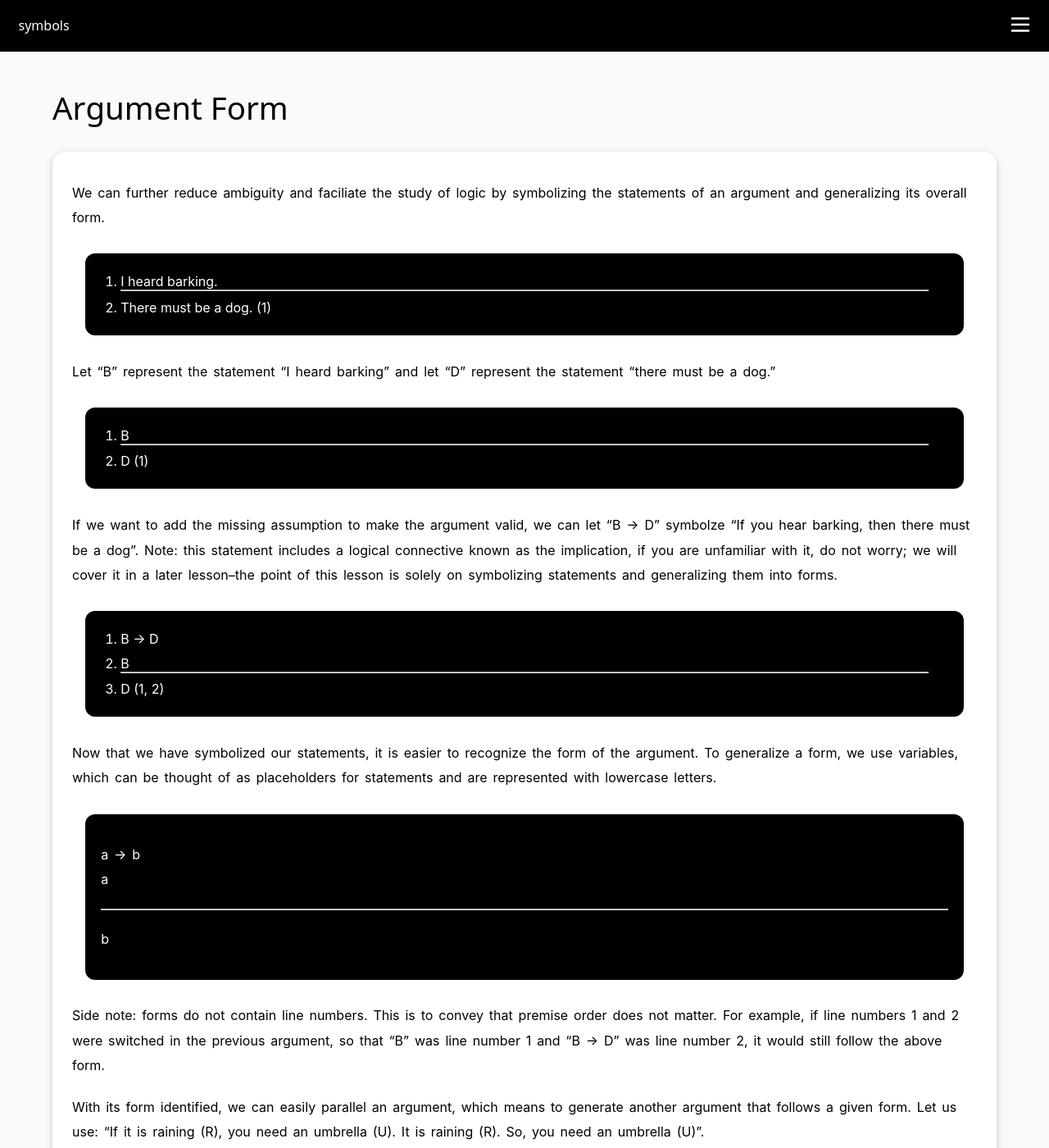
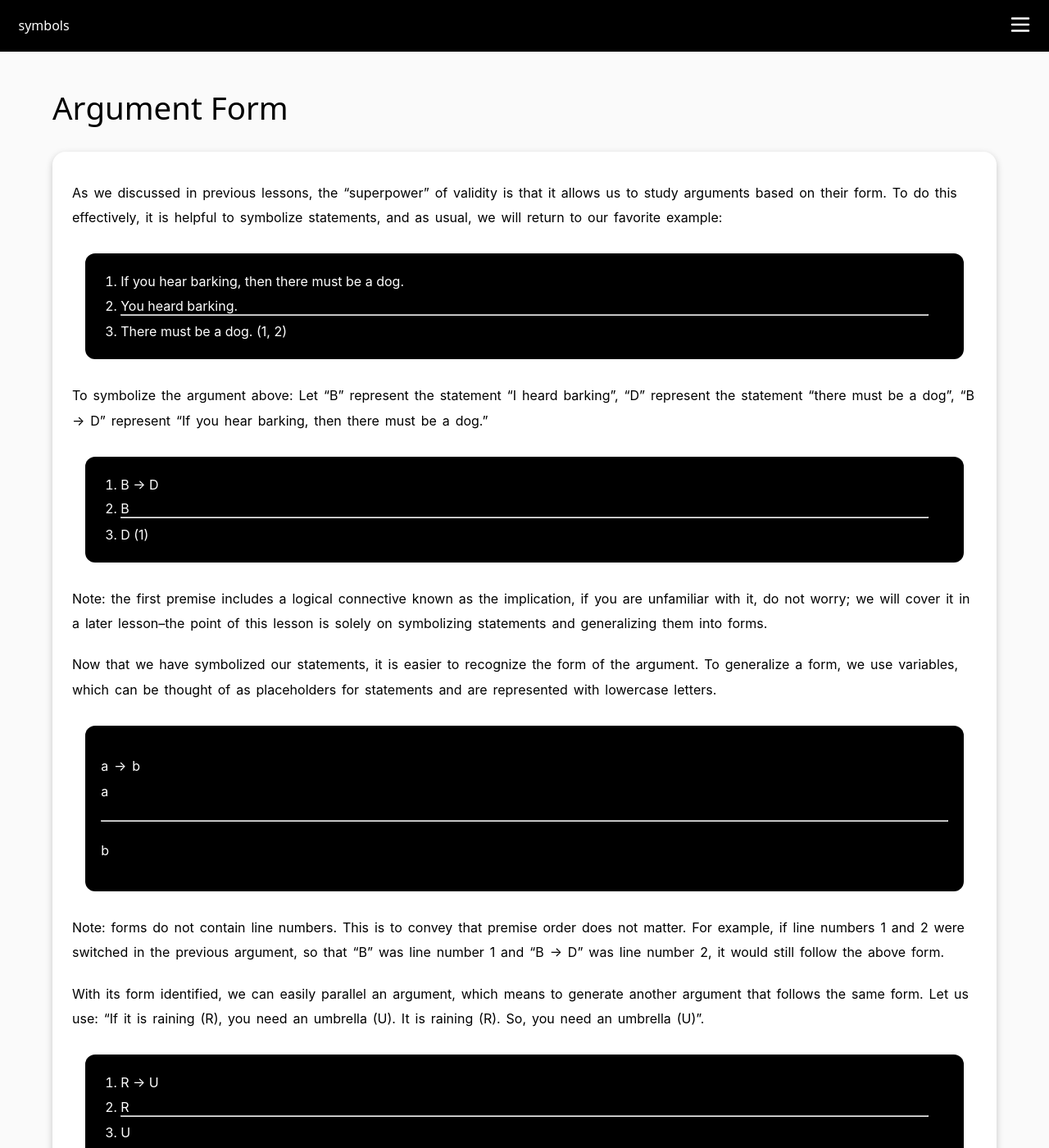
Before and after one commit to symbolslogic/symbolslogic.github.io, a Jekyll site: the page built from lessons/argument_form.md, in a window 1280 px wide and 1400 px high. Shown: the whole window at 82% size. Built offline with Jekyll 4.4.1, drawn with Linux system fonts in a browser that asks for light colours.

Commit message:
update form

```diff
--- a/lessons/argument_form.md
+++ b/lessons/argument_form.md
@@ -3,24 +3,21 @@ layout: lesson
 title: Argument Form
 ---
 
-We can further reduce ambiguity and faciliate the study of logic by symbolizing the statements of an argument and generalizing its overall form.
+As we discussed in previous lessons, the "superpower" of validity is that it allows us to study arguments based on their form. To do this effectively, it is helpful to symbolize statements, and as usual, we will return to our favorite example:
 
-> 1. I heard barking.
+> 1. If you hear barking, then there must be a dog.
+> 2. You heard barking.
     <hr>
-> 2. There must be a dog. (1)
+> 3. There must be a dog. (1, 2)
 
-Let "B" represent the statement "I heard barking" and let "D" represent the statement "there must be a dog."
-
-> 1. B
-    <hr>
-> 2. D (1)
-
-If we want to add the missing assumption to make the argument valid, we can let "B → D" symbolze "If you hear barking, then there must be a dog". Note: this statement includes a logical connective known as the implication, if you are unfamiliar with it, do not worry; we will cover it in a later lesson--the point of this lesson is solely on symbolizing statements and generalizing them into forms.
+To symbolize the argument above: Let "B" represent the statement "I heard barking", "D" represent the statement "there must be a dog", "B → D" represent "If you hear barking, then there must be a dog."
 
 > 1. B → D
 > 2. B
     <hr>
-> 3. D (1, 2)
+> 2. D (1)
+
+Note: the first premise includes a logical connective known as the implication, if you are unfamiliar with it, do not worry; we will cover it in a later lesson--the point of this lesson is solely on symbolizing statements and generalizing them into forms.
 
 Now that we have symbolized our statements, it is easier to recognize the form of the argument. To generalize a form, we use variables, which can be thought of as placeholders for statements and are represented with lowercase letters.
 
@@ -29,9 +26,9 @@ Now that we have symbolized our statements, it is easier to recognize the form o
 ><hr>
 > b
 
-Side note: forms do not contain line numbers. This is to convey that premise order does not matter. For example, if line numbers 1 and 2 were switched in the previous argument, so that "B" was line number 1 and "B → D" was line number 2, it would still follow the above form.
+Note: forms do not contain line numbers. This is to convey that premise order does not matter. For example, if line numbers 1 and 2 were switched in the previous argument, so that "B" was line number 1 and "B → D" was line number 2, it would still follow the above form.
 
-With its form identified, we can easily parallel an argument, which means to generate another argument that follows a given form. Let us use: "If it is raining (R), you need an umbrella (U). It is raining (R). So, you need an umbrella (U)".
+With its form identified, we can easily parallel an argument, which means to generate another argument that follows the same form. Let us use: "If it is raining (R), you need an umbrella (U). It is raining (R). So, you need an umbrella (U)".
 
 > 1. R → U
 > 2. R
```
